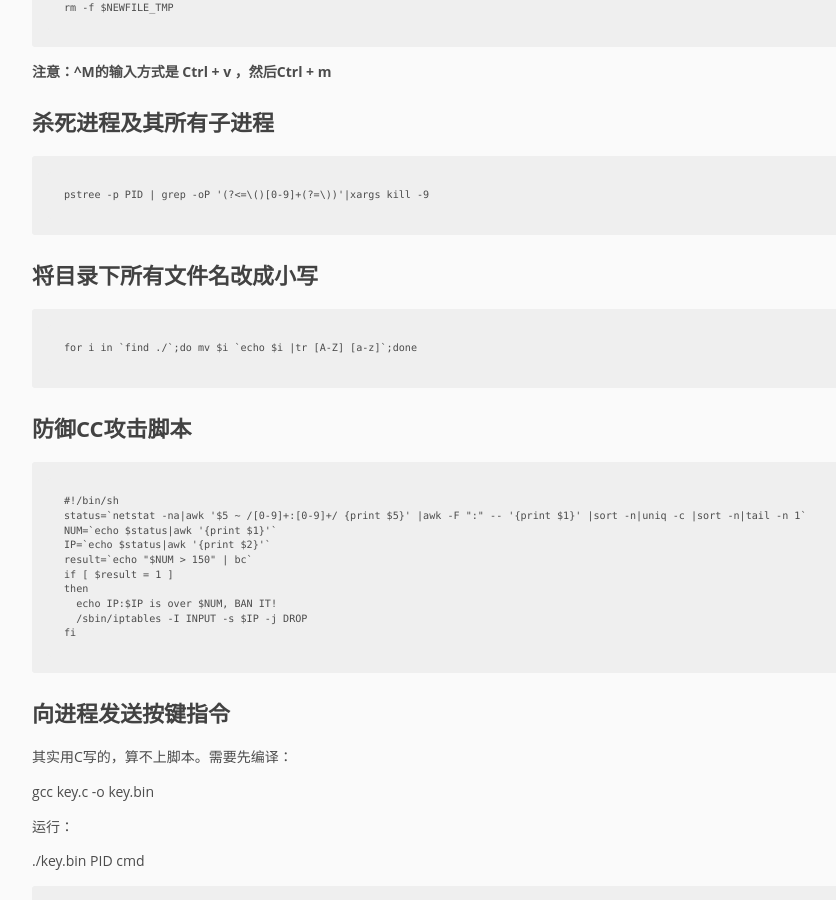
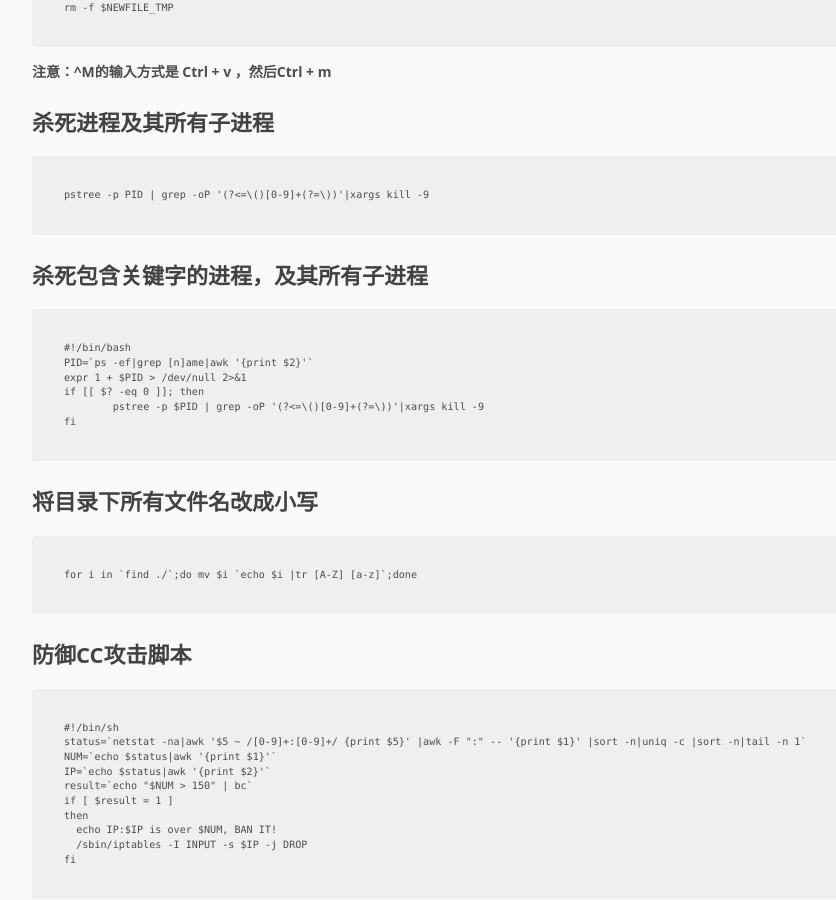
Before and after one commit to pingmalu/pingmalu.github.io, a Jekyll site: the page built from _posts/2017-01-22-Linux常用脚本.md, in a window 1280 px wide and 900 px high, scrolled down 2018 px. Shown: the whole window, without its empty margins (168-1004 px from the left). Built offline with Jekyll 4.4.1, drawn with Linux system fonts in a browser that asks for light colours.

Commit message:
'update'

```diff
--- a/_posts/2017-01-22-Linux常用脚本.md
+++ b/_posts/2017-01-22-Linux常用脚本.md
@@ -94,6 +94,15 @@ title:  "Linux常用脚本"
 
 	pstree -p PID | grep -oP '(?<=\()[0-9]+(?=\))'|xargs kill -9
 
+# 杀死包含关键字的进程，及其所有子进程
+
+	#!/bin/bash
+	PID=`ps -ef|grep [n]ame|awk '{print $2}'`
+	expr 1 + $PID > /dev/null 2>&1
+	if [[ $? -eq 0 ]]; then
+		pstree -p $PID | grep -oP '(?<=\()[0-9]+(?=\))'|xargs kill -9
+	fi
+
 
 # 将目录下所有文件名改成小写
 
```
